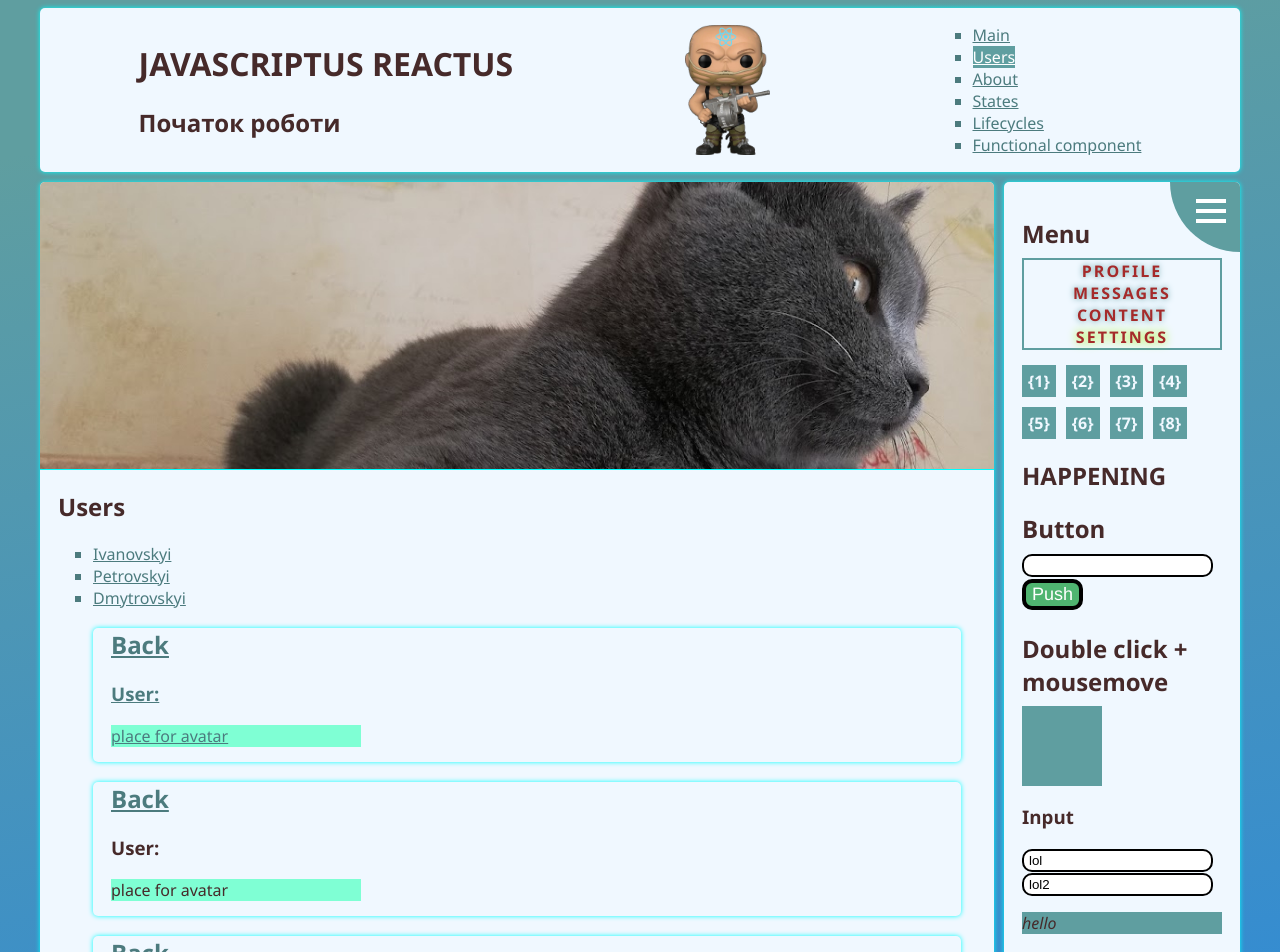
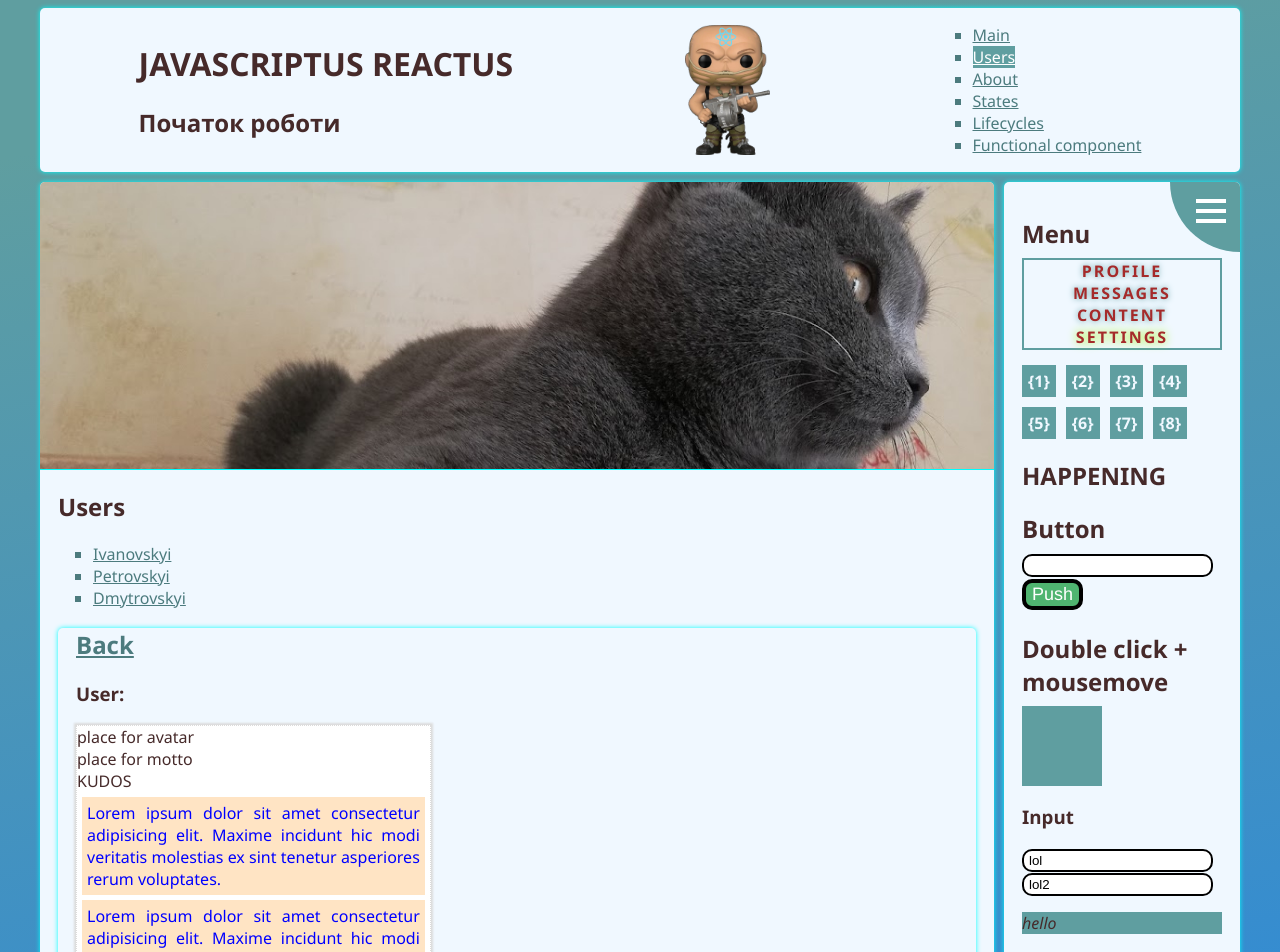
Before and after one commit to tztaras/app, a React (Create React App) app: page /users in a window 1280 px wide. Shown: the top 952 px of the page. Built offline with nearby package versions, Linux system fonts and the light colour scheme.

Commit message:
comment section for user

```diff
--- a/src/Users/Users.js
+++ b/src/Users/Users.js
@@ -3,6 +3,7 @@ import { useLocation } from 'react-router-dom';
 import { NavLink } from 'react-router-dom';
 import './Users.css';
 import UsersID from './UsersID/UsersID';
+// import Comment from './UsersID/Comment';
 
 function Users() {
     let url = useLocation();
@@ -30,9 +31,8 @@ function Users() {
 
                     <li><NavLink to={`${url.pathname}/ivanovskyi`} >Ivanovskyi</NavLink></li>
                     <li><NavLink to={`${url.pathname}/petrovskyi`} >Petrovskyi</NavLink></li>
-                    <li><NavLink to={`${url.pathname}/dmytrovskyi`} >Dmytrovskyi <UsersID/></NavLink></li>
-                    <UsersID/>
-                    <UsersID/>
+                    <li><NavLink to={`${url.pathname}/dmytrovskyi`} >Dmytrovskyi </NavLink></li>
+
                 </ul>
                 <UsersID/>
             </section>
--- /dev/null
+++ b/src/Users/UsersID/Comment.jsx
@@ -0,0 +1,14 @@
+
+import css from "./Comment.module.css";
+function Comment() {
+
+    return (
+        <div className={css.comment}>
+
+               <p className={css.text}>Lorem ipsum dolor sit amet consectetur adipisicing elit. Maxime incidunt hic modi veritatis molestias ex sint tenetur asperiores rerum voluptates.</p>
+
+        </div>
+    )
+}
+
+export default Comment;
--- /dev/null
+++ b/src/Users/UsersID/Comment.module.css
@@ -0,0 +1,11 @@
+.comment {
+    background-color: bisque;
+    /* width: 60%; */
+    padding: 5px;
+    margin: 5px;
+}
+
+.text {
+    color: blue;
+    margin: 0;
+}
--- a/src/Users/UsersID/UsersID.js
+++ b/src/Users/UsersID/UsersID.js
@@ -2,6 +2,8 @@
 import { useParams } from "react-router-dom";
 import { Link } from "react-router-dom";
 import css from "./Usersid.module.css";
+import Comment from "./Comment";
+
 
 
 function UsersID() {
@@ -18,8 +20,15 @@ function UsersID() {
                     {/* SPA */}
                 <Link to="/users"><h2>Back</h2></Link>
                 <h1>User: {userName}</h1>
-                <div className={css.avatar}>
-                    <span>place for avatar</span>
+                <div className={css.userInfo}>
+                    <div>place for avatar</div>
+                    <div>place for motto</div>
+                    <span>KUDOS</span>
+                    <Comment/>
+                    <Comment/>
+                    <Comment/>
+
+
                     <img src="" alt="" />
                 </div>
             </section>
--- a/src/Users/UsersID/Usersid.module.css
+++ b/src/Users/UsersID/Usersid.module.css
@@ -1,4 +1,6 @@
-.avatar {
-    width: 30%;
-    background-color: aquamarine;
+.userInfo {
+    width: 40%;
+    background-color: rgb(255, 255, 255);
+    border: 1px dotted gainsboro;
+    box-shadow: 0 0 2px 2px gainsboro;
 }
```
